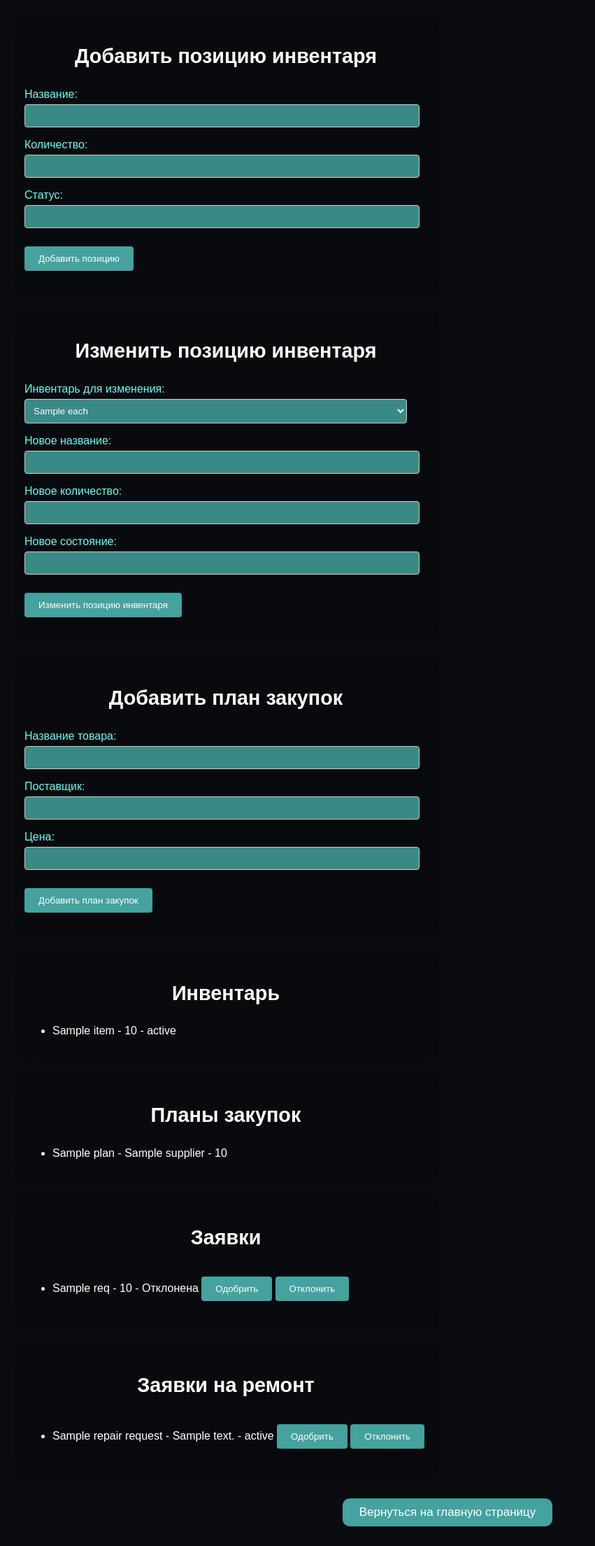
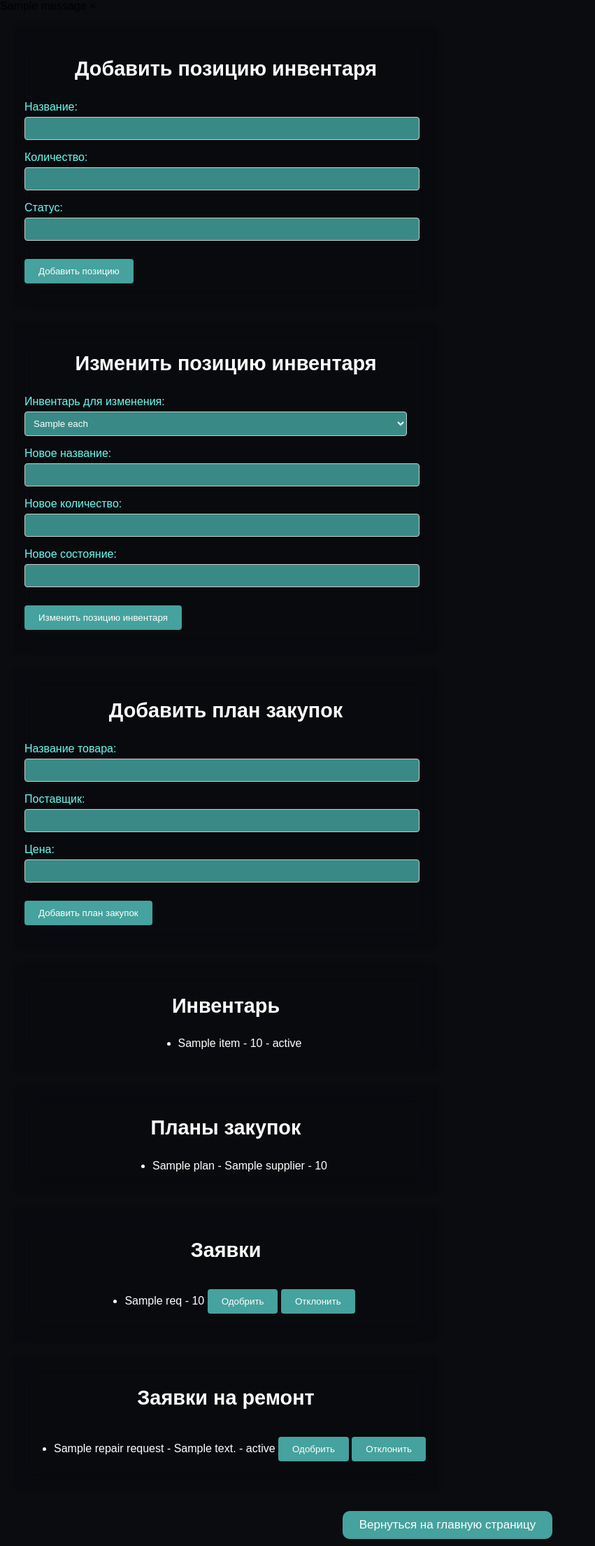
Before and after one commit to arsIk320/predprof, a Python web app: template templates/admin.html in a window 1280 px wide. Shown: the whole page at 70% size, without its empty margins (0-851 px from the left). Before the commit the page ends 2181 px from the top, so only its background shows below. Run offline with Jinja, Linux system fonts and the light colour scheme; the template is opened without the code that fills it: most values are stand-ins (such as "Sample title", 1, 10 or a date in 2020); one stand-in notice (Sample message) is shown.

Commit message:
Add files via upload

```diff
--- a/templates/admin.html
+++ b/templates/admin.html
@@ -19,6 +19,18 @@
     </script>
 </head>
 <body>
+    <div class="flash-container">
+        {% with messages = get_flashed_messages(with_categories=true) %}
+            {% if messages %}
+                {% for category, message in messages %}
+                    <div class="flash-message {{ category }} show">
+                        <span>{{ message }}</span>
+                        <span class="close-btn" onclick="this.parentElement.style.display='none'">×</span>
+                    </div>
+                {% endfor %}
+            {% endif %}
+        {% endwith %}
+    </div>
     <div class="container">
         <h3>Добавить позицию инвентаря</h3>
         <form method="POST" action="{{ url_for('admin') }}">
@@ -94,7 +106,7 @@
         <h3>Инвентарь</h3>
         <ul>
             {% for item in inventory_items %}
-                <li>{{ item.name }} - {{ item.quantity }} - {{ item.status }}</li>
+                <li style="justify-self: center;">{{ item.name }} - {{ item.quantity }} - {{ item.status }}</li>
             {% endfor %}
         </ul>
     </div>
@@ -102,7 +114,7 @@
         <h3>Планы закупок</h3>
         <ul>
             {% for plan in purchase_plans %}
-                <li>{{ plan.item_name }} - {{ plan.supplier }} - {{ plan.price }}</li>
+                <li style="justify-self: center;">{{ plan.item_name }} - {{ plan.supplier }} - {{ plan.price }}</li>
             {% endfor %}
         </ul>
     </div>
@@ -110,7 +122,7 @@
         <h3>Заявки</h3>
         <ul>
             {% for req in requests %}
-                <li>{{ req.item_name }} - {{ req.quantity }} - {% if req.approved == 1 %}Одобренa{% elif req.approved == 0 %}Ожидает одобрения{% else %}Отклонена{% endif %}
+                <li style="justify-self: center;">{{ req.item_name }} - {{ req.quantity }}
                     <form method="POST" action="" style="display:inline;">
                         <input type="hidden" name="approve_request">
                         <input type="hidden" name="request_id" value="{{ req.id }}">
@@ -129,7 +141,7 @@
         <h3>Заявки на ремонт</h3>
         <ul>
             {% for repair_request in repair_requests %}
-                <li>{{ repair_request.item_name }} - {{ repair_request.description }} - {{ repair_request.status }}
+                <li style="justify-self: center;">{{ repair_request.item_name }} - {{ repair_request.description }} - {{ repair_request.status }}
                     <form method="POST" action="" style="display:inline;">
                         <input type="hidden" name="approve_repair_request">
                         <input type="hidden" name="repair_request_id" value="{{ repair_request.id }}">
```
Also changed, not shown: templates/login.html (+12 -0 lines), templates/register.html (+12 -0 lines), templates/user.html (+12 -0 lines).
